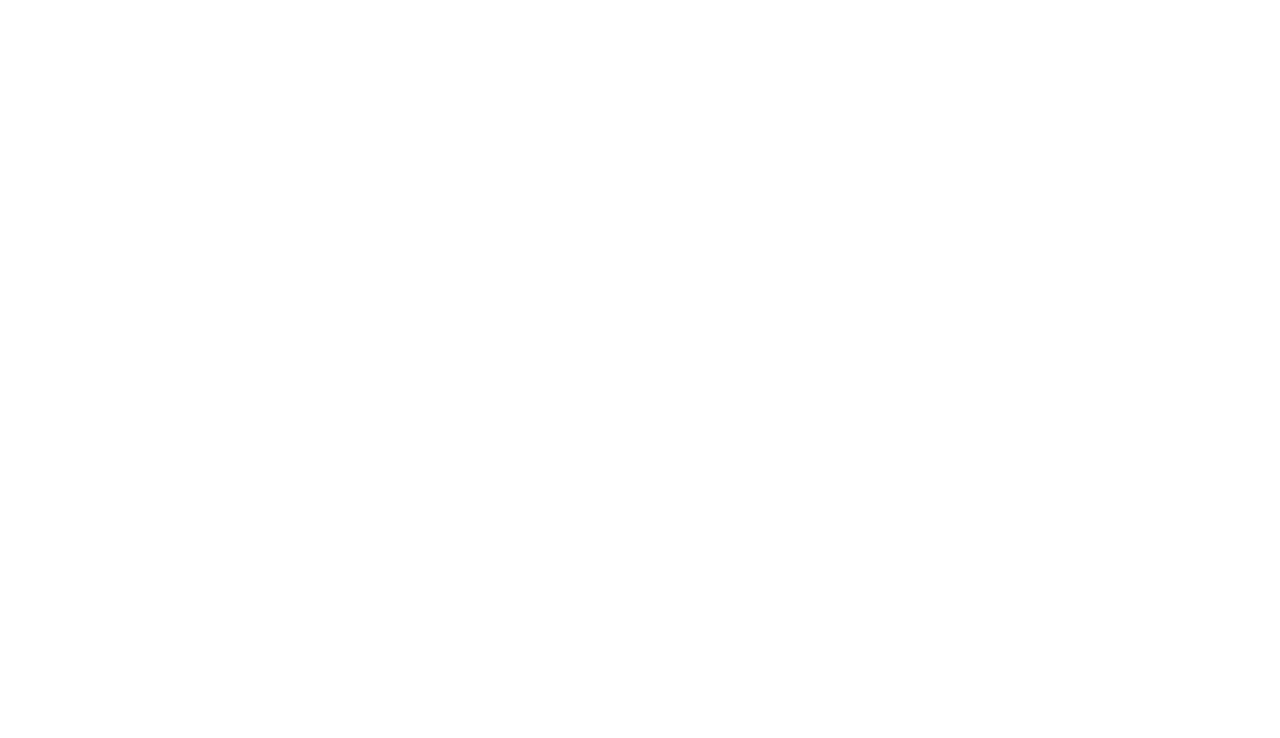
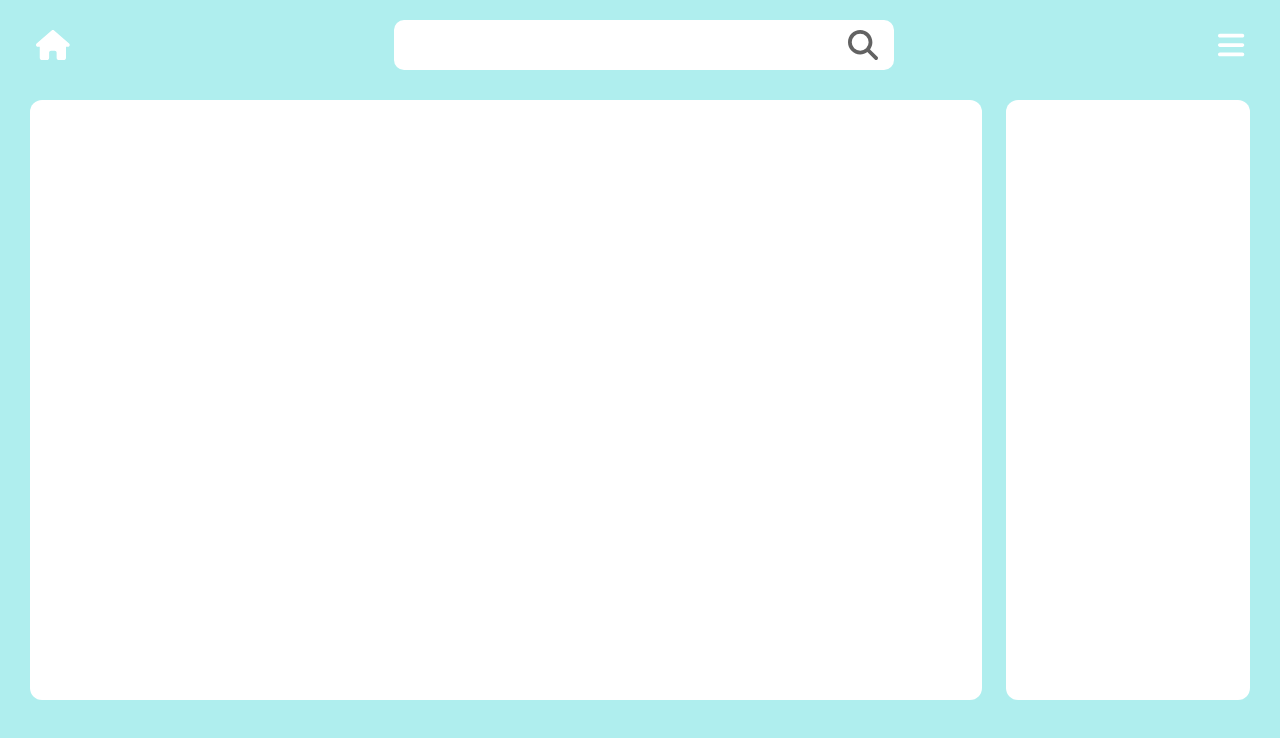
Before and after one commit to dlwhd990/MapleDB, a React (Create React App) app in the folder front/: page /item/detail/1 in a window 1280 px wide. Before the commit this address had no page. Shown: the top 738 px of the page. Built offline with nearby package versions, Linux system fonts and the light colour scheme.

Commit message:
item detail page layout 구현

```diff
--- a/front/src/App.tsx
+++ b/front/src/App.tsx
@@ -3,6 +3,7 @@
 import Header from "./components/Header";
 import Mainpage from "./pages/Mainpage";
 import MonsterDetailPage from "./pages/MonsterDetailPage";
+import ItemDetailPage from "./pages/ItemDetailPage";
 
 function App() {
   return (
@@ -10,6 +11,7 @@
       <Routes>
         <Route path="/" element={<Mainpage />} />
         <Route path="/monster/detail/:id" element={<MonsterDetailPage />} />
+        <Route path="/item/detail/:id" element={<ItemDetailPage />} />
       </Routes>
     </BrowserRouter>
   );
--- /dev/null
+++ b/front/src/pages/ItemDetailPage.tsx
@@ -0,0 +1,14 @@
+import Header from "../components/Header";
+import styles from "../styles/ItemDetailPage.module.css";
+
+const ItemDetailPage = () => {
+  return (
+    <main className={styles.item_page}>
+      <Header />
+      <section className={styles.item_info}></section>
+      <section className={styles.monster_info}></section>
+    </main>
+  );
+};
+
+export default ItemDetailPage;
--- /dev/null
+++ b/front/src/styles/ItemDetailPage.module.css
@@ -0,0 +1,24 @@
+.item_page {
+  position: relative;
+  width: 100%;
+  min-height: 100vh;
+  background-color: #afeeee;
+  display: flex;
+  flex-direction: row;
+  justify-content: space-between;
+  padding: 10rem 3rem;
+}
+
+.item_page section {
+  min-height: 70vh;
+  background-color: white;
+  border-radius: 12px;
+}
+
+.monster_info {
+  width: 20%;
+}
+
+.item_info {
+  width: 78%;
+}
```
